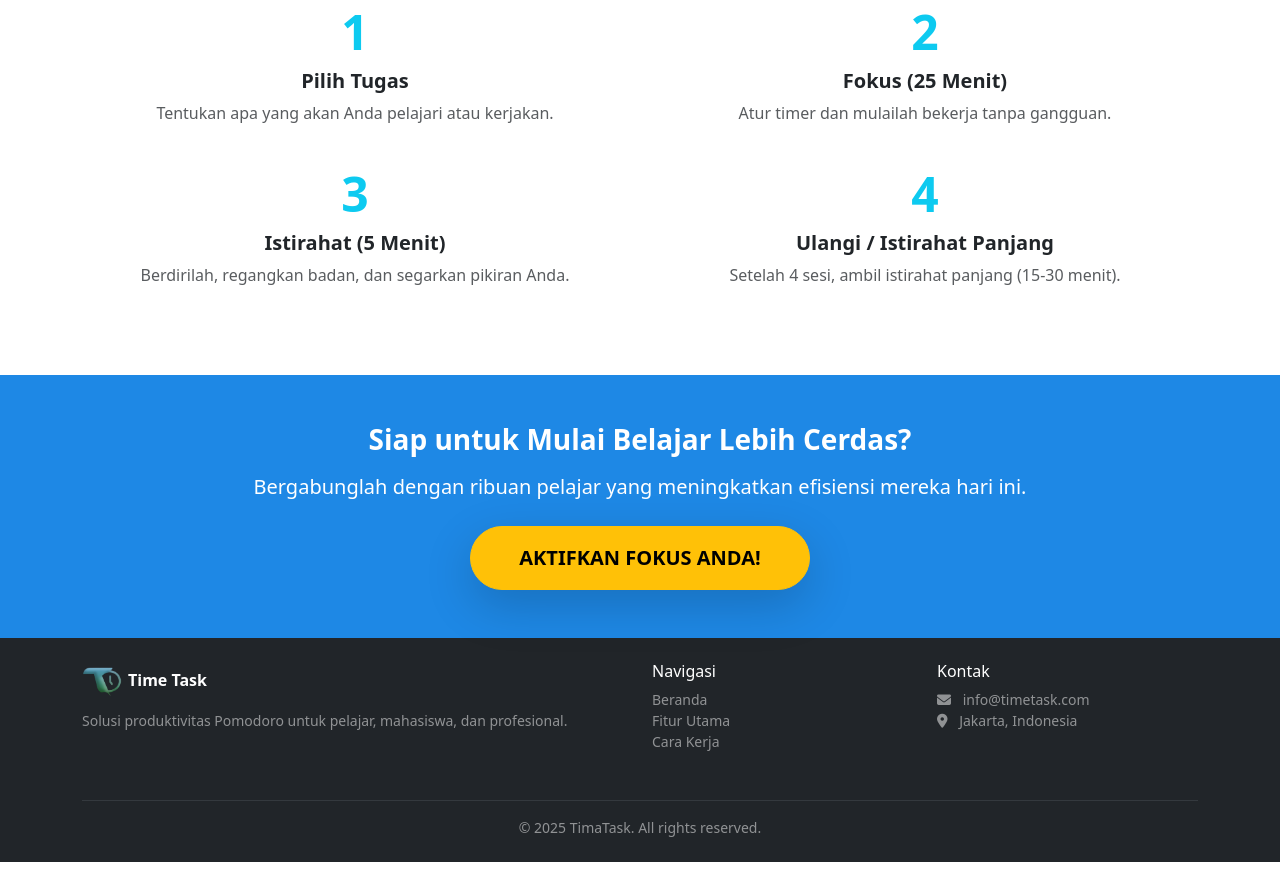
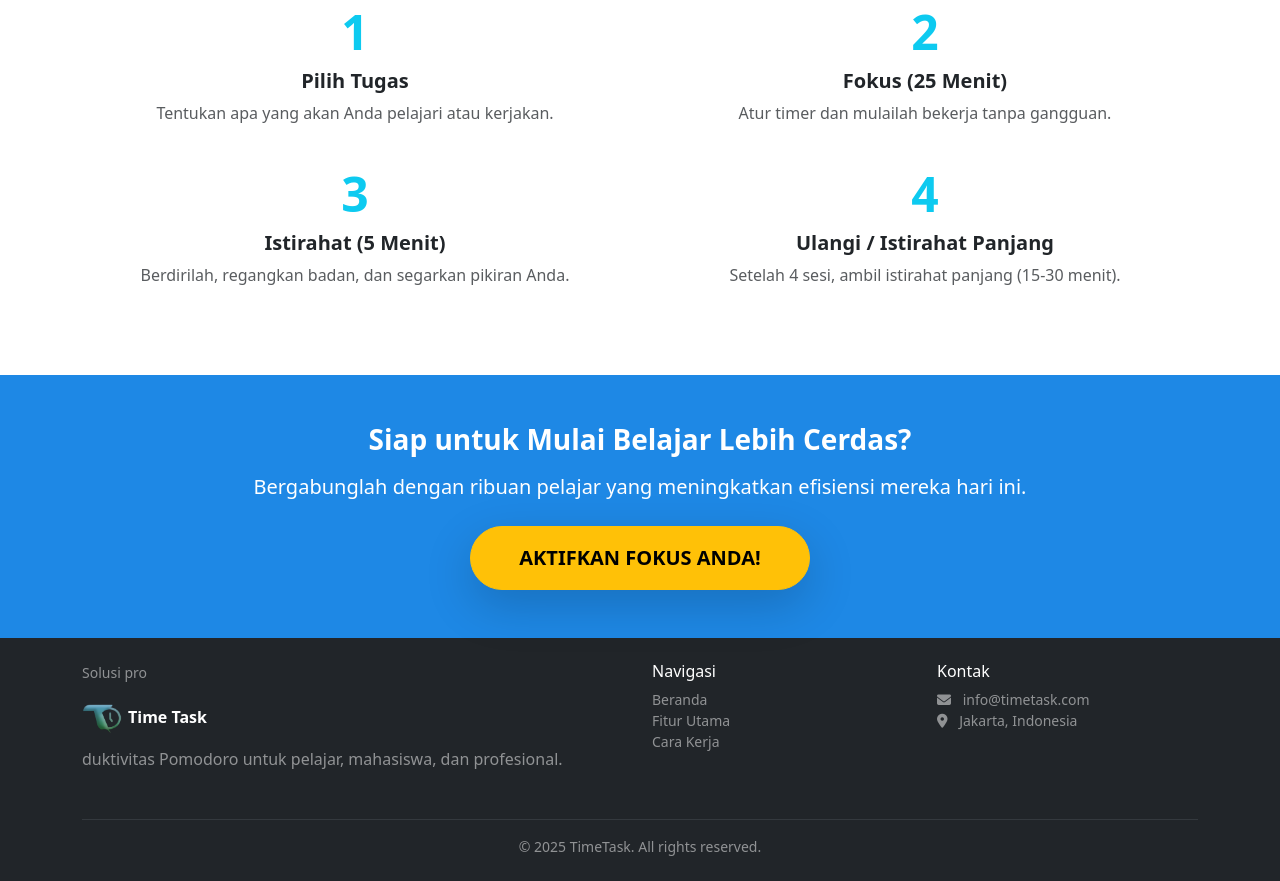
Before and after one commit to zulfikarmu/timetask, a plain HTML site: page index.html in a window 1280 px wide. Shown: the part 1563-2444 px from the top of the page. Drawn offline with nearby package versions, Linux system fonts and the light colour scheme.

Commit message:
fitur update

```diff
--- a/index.html
+++ b/index.html
@@ -205,8 +205,8 @@
         <div class="container text-center text-md-start">
             <div class="row">
                 <div class="col-md-6 mb-3">
-                    <h6 class="text-white fw-bold"><i><img style="width: 40px; margin-right: 6px;" src="img/logo.png" alt="logo"></i>Time Task</h6>
-                    <p class="small">Solusi produktivitas Pomodoro untuk pelajar, mahasiswa, dan profesional.</p>
+
+                    <p class="small">Solusi pro<h6 class="text-white fw-bold"><i><img style="width: 40px; margin-right: 6px;" src="img/logo.png" alt="logo"></i>Time Task</h6>duktivitas Pomodoro untuk pelajar, mahasiswa, dan profesional.</p>
                 </div>
                 <div class="col-md-3 mb-3">
                     <h6 class="text-white">Navigasi</h6>
@@ -226,7 +226,7 @@
             </div>
             <hr class="my-3 border-secondary">
             <div class="text-center small">
-                &copy; 2025 TimaTask. All rights reserved.
+                &copy; 2025 TimeTask. All rights reserved.
             </div>
         </div>
     </footer>
```
Also changed, not shown: podomoro.html (+2 -2 lines).
